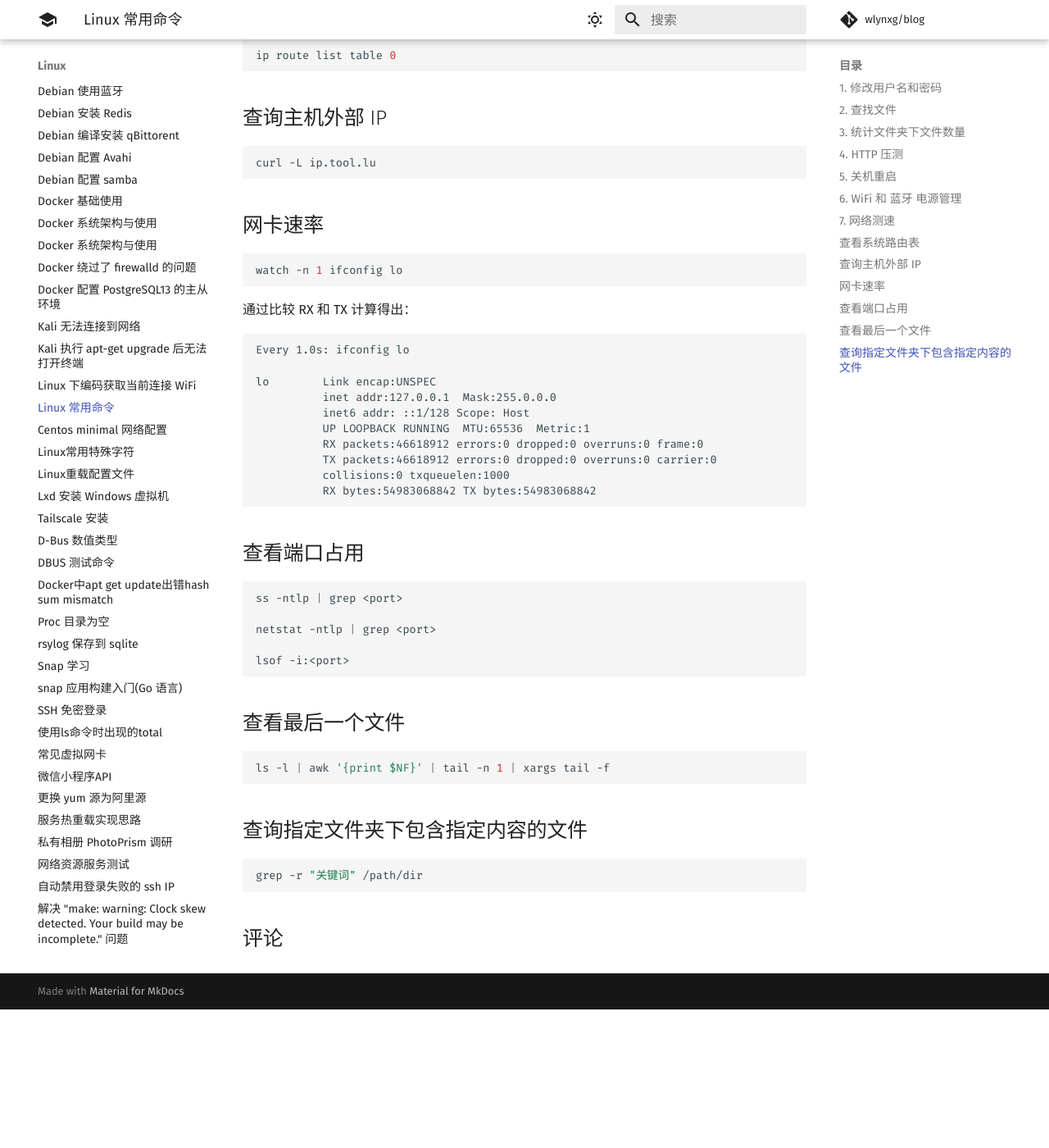
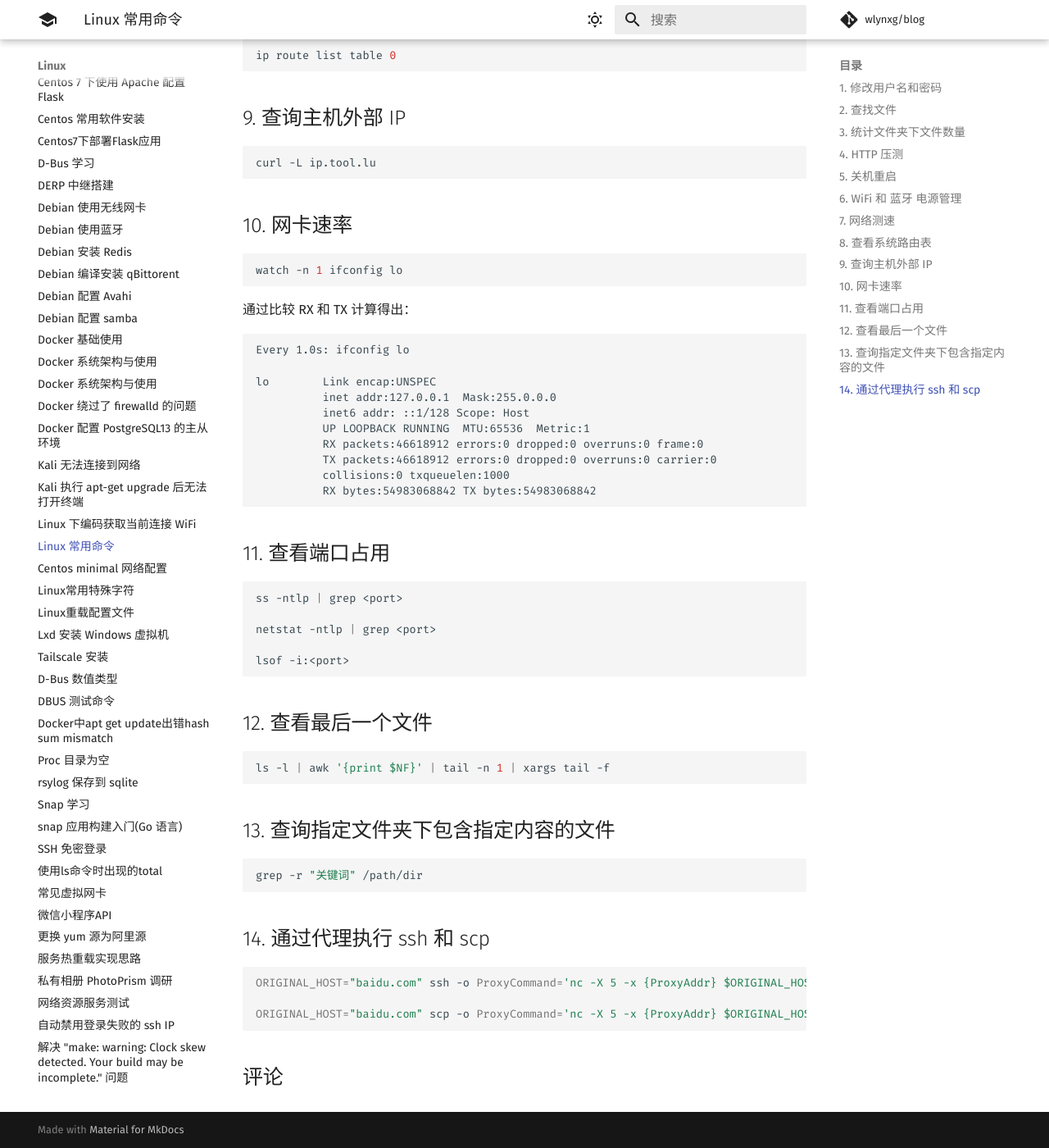
Before and after one commit to 1314liuwei/blog, an MkDocs documentation site: the page built from docs/Linux/Linux 常用命令.md, in a window 1280 px wide and 1400 px high, scrolled down 2819 px. Shown: the whole window at 82% size. Built offline with MkDocs 1.6.1 and Material for MkDocs 9.7.7, drawn with Linux system fonts in a browser that asks for light colours; comment, search, counter and statistics services are not loaded; before the commit the page ends 4050 px from its top, so only the background shows below that.

Commit message:
2024/10/23 周三

````diff
--- a/docs/Linux/Linux 常用命令.md
+++ b/docs/Linux/Linux 常用命令.md
@@ -121,19 +121,19 @@ apt install iperf3
 
 （9）-A：CPU亲和性，可以将具体的iperf3进程绑定对应编号的逻辑CPU，避免iperf进程在不同的CPU间调度。
 
-## 查看系统路由表
+## 8. 查看系统路由表
 
 ```bash
 ip route list table 0
 ```
 
-## 查询主机外部 IP
+## 9. 查询主机外部 IP
 
 ```bash
 curl -L ip.tool.lu
 ```
 
-## 网卡速率
+## 10. 网卡速率
 
 ```bash
 watch -n 1 ifconfig lo
@@ -154,7 +154,7 @@ lo        Link encap:UNSPEC
           RX bytes:54983068842 TX bytes:54983068842
 ```
 
-## 查看端口占用
+## 11. 查看端口占用
 
 ```bash
 ss -ntlp | grep <port>
@@ -164,14 +164,22 @@ netstat -ntlp | grep <port>
 lsof -i:<port>
 ```
 
-## 查看最后一个文件
+## 12. 查看最后一个文件
 
 ```bash
 ls -l | awk '{print $NF}' | tail -n 1 | xargs tail -f
 ```
 
-## 查询指定文件夹下包含指定内容的文件
+## 13. 查询指定文件夹下包含指定内容的文件
 
 ```bash
 grep -r "关键词" /path/dir
 ```
+
+## 14. 通过代理执行 ssh 和 scp
+
+```bash
+ORIGINAL_HOST="baidu.com" ssh -o ProxyCommand='nc -X 5 -x {ProxyAddr} $ORIGINAL_HOST %p' "root@$ORIGINAL_HOST"
+
+ORIGINAL_HOST="baidu.com" scp -o ProxyCommand='nc -X 5 -x {ProxyAddr} $ORIGINAL_HOST %p' "root@$ORIGINAL_HOST:/path/to/remote/file" /path/to/local/destination
+```
````
